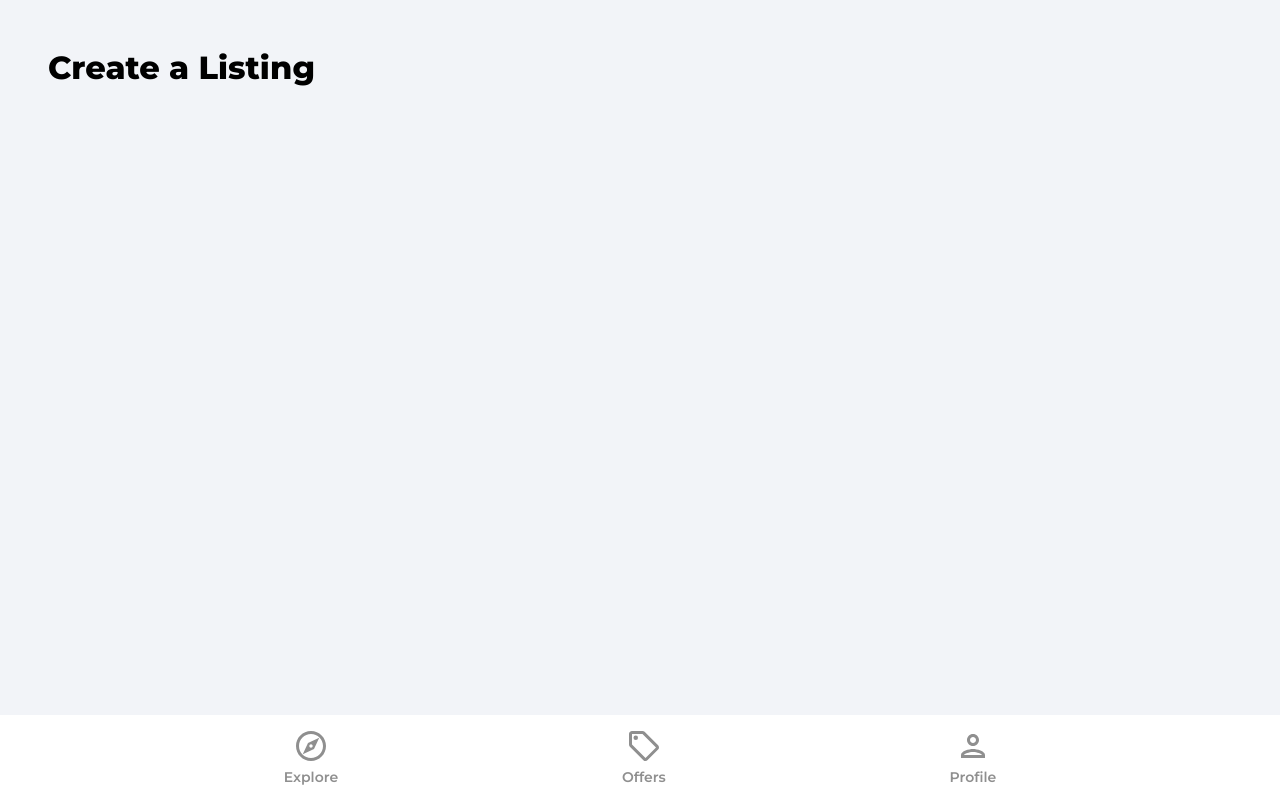
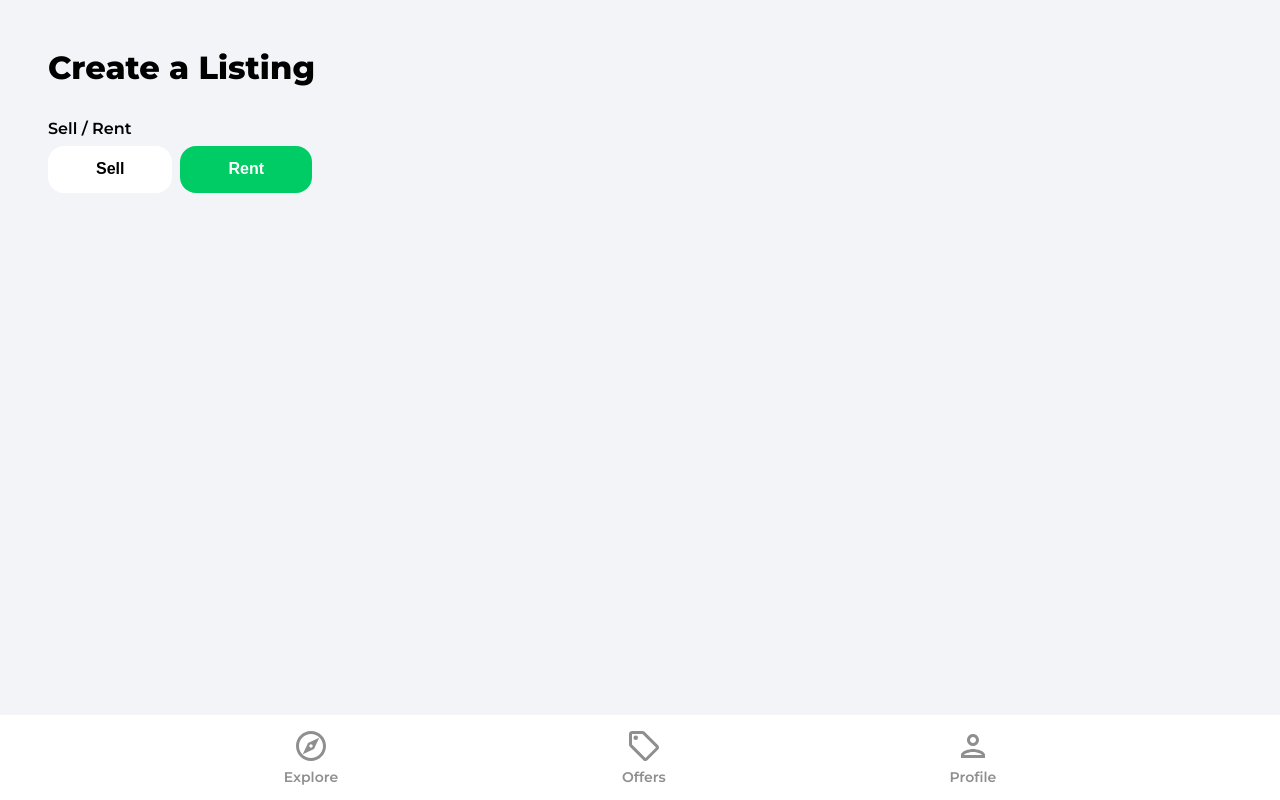
Before and after one commit to Annie-Huang/house-marketplace, a React (Create React App) app: page /create-listing in a window 1280 px wide. Built offline with nearby package versions, Linux system fonts and the light colour scheme; no server answers; sample sign-in values are in the browser's storage.

Commit message:
Create the Sell and Rent button

```diff
--- a/src/pages/CreateListing.jsx
+++ b/src/pages/CreateListing.jsx
@@ -59,6 +59,8 @@ const CreateListing = () => {
     e.preventDefault();
   };
 
+  const onMutate = (e) => {};
+
   return (
     <div className='profile'>
       <header>
@@ -66,7 +68,29 @@ const CreateListing = () => {
       </header>
 
       <main>
-        <form onSubmit={onSubmit}></form>
+        <form onSubmit={onSubmit}>
+          <label className='formLabel'>Sell / Rent</label>
+          <div className='formButtons'>
+            <button
+              type='button'
+              className={type === 'sale' ? 'formButtonActive' : 'formButton'}
+              id='type'
+              value='sale'
+              onClick={onMutate}
+            >
+              Sell
+            </button>
+            <button
+              type='button'
+              className={type === 'rent' ? 'formButtonActive' : 'formButton'}
+              id='type'
+              value='rent'
+              onClick={onMutate}
+            >
+              Rent
+            </button>
+          </div>
+        </form>
       </main>
     </div>
   );
```
